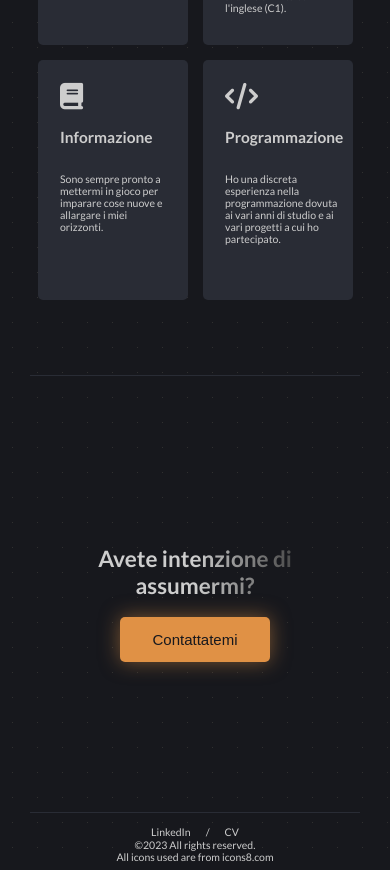
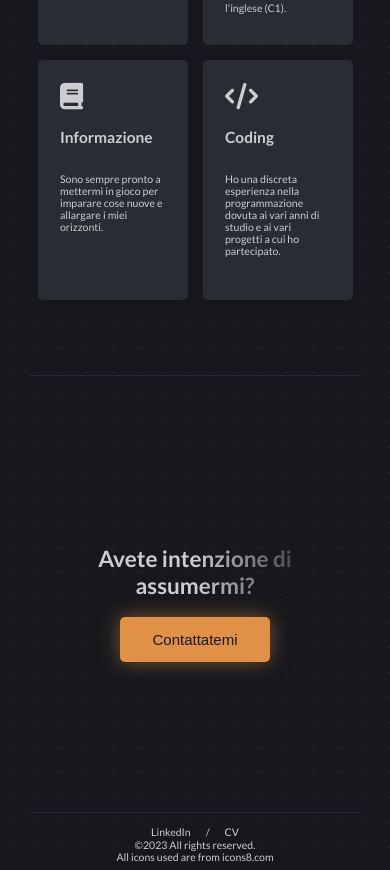
Before and after one commit to highwall-web/highwall-web.github.io, a React (Create React App) app: page / in a window 390 px wide. Shown: the part 940-1810 px from the top of the page. Built offline with nearby package versions, Linux system fonts and the light colour scheme; no server answers; the database is empty.

Commit message:
MAIN - edited card title text

```diff
--- a/src/App.css
+++ b/src/App.css
@@ -11,6 +11,7 @@
     --card-height: 13rem;
     --padding-full: 12rem;
     --card-text: 1rem;
+    --card-padding: 1.5rem;
 }
 
 
@@ -84,5 +85,6 @@ main{
     :root{
         --padding-full: 7rem;
         --card-width: 11rem;
+        --card-text: 1rem;
     }
 }
--- a/src/components/CardComponent/Card.css
+++ b/src/components/CardComponent/Card.css
@@ -7,7 +7,7 @@
     border-radius: 5px;
     display: grid;
     grid-template-rows: 3rem 3rem 8rem;
-    padding: 1.5rem;
+    padding: var(--card-padding);
     font-size: var(--card-text);
 }
 
@@ -21,7 +21,6 @@
     font-size: 0.8em;
     font-weight: 400;
     position: relative;
-    width: auto;
     margin: 0;
     top: 0;
 }
--- a/src/components/FlashCardComponent/FlashCards.js
+++ b/src/components/FlashCardComponent/FlashCards.js
@@ -18,7 +18,7 @@ export default function FlashCards(){
                       title = "Informazione"
                       desc = "Sono sempre pronto a mettermi in gioco per imparare cose nuove e allargare i miei orizzonti."/>
                 <Card icon = "fa-solid fa-code"
-                      title = "Programmazione"
+                      title="Coding"
                       desc = "Ho una discreta esperienza nella programmazione dovuta ai vari anni di studio e ai vari progetti a cui ho partecipato."/>
             </div>
 
```
